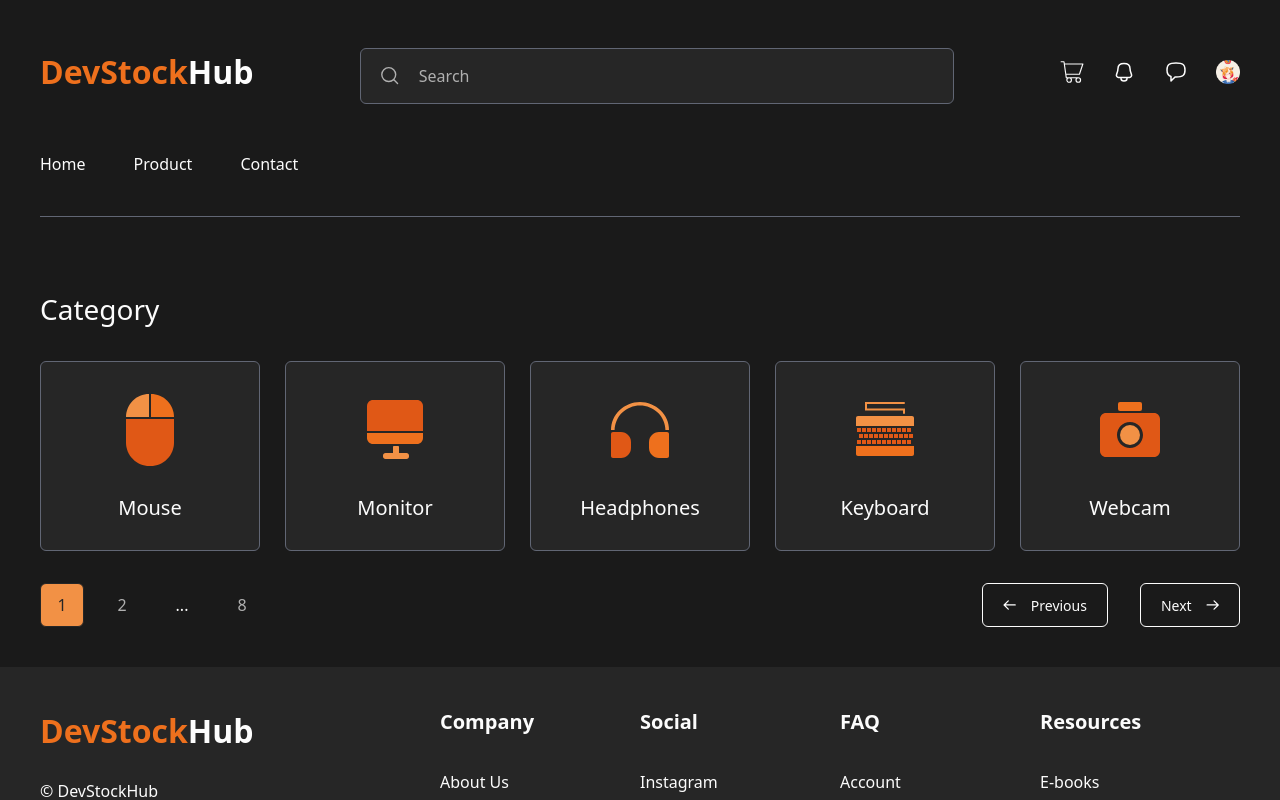
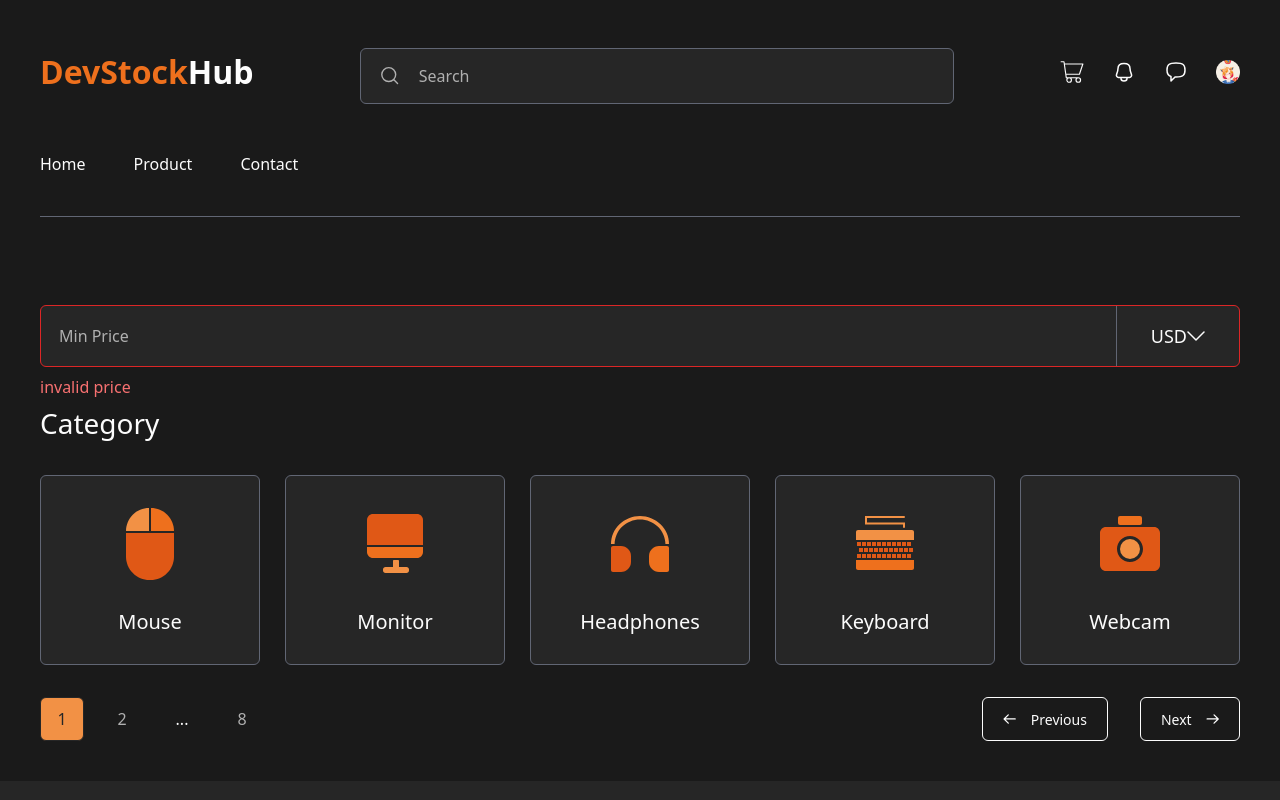
Before and after one commit to kozlofski/mod3_shop, a Next.js app: page /componentLab in a window 1280 px wide. Shown: the top 800 px of the page. Built offline with nearby package versions, Linux system fonts and the light colour scheme.

Commit message:
input with dropdown - stage 1

```diff
--- a/app/componentLab/page.tsx
+++ b/app/componentLab/page.tsx
@@ -37,6 +37,15 @@ const inputData = {
 export default function Home() {
   return (
     <>
+      <Input id={"dupa"} value={"a"} data={{
+        placeholder: "Min Price",
+        error: "invalid price",
+        label: "",
+        helper: ""
+      }} size={"xl"}>
+
+        <Dropdown options={["USD", "EUR"]} className="xxl" inputDropdown />
+      </Input>
       <SectionWithHeader header="Category" >
         <CategoryBar ></CategoryBar>
         <Pagination currentPage={1} totalPages={8} />
--- a/components/basicComponents/Dropdown.tsx
+++ b/components/basicComponents/Dropdown.tsx
@@ -7,13 +7,14 @@ interface DropdownProps {
     // children: React.ReactNode,
     options: string[],
     className: string,
-    disabled?: true,
+    disabled?: boolean,
+    inputDropdown?: boolean,
     onClick?: () => void
 }
 
 //onClick={() => setSelected(idx)}
 
-const Dropdown = ({ className, disabled, options }: DropdownProps) => {
+const Dropdown = ({ className, disabled, options, inputDropdown }: DropdownProps) => {
     const [opened, setOpened] = useState(false)
     const [selected, setSelected] = useState(0)
 
@@ -26,7 +27,7 @@ const Dropdown = ({ className, disabled, options }: DropdownProps) => {
 
     return (
         <div className={`dropdown`}>
-            <div className={`framedComponent dropdown-bar dropdown-bar-${className}`} onClick={setOptionsVisibility}>
+            <div className={`${inputDropdown || "framedComponent"} dropdown-bar dropdown-bar-${className}`} onClick={setOptionsVisibility}>
                 <h2 className="accHeader" >{options[selected]}</h2>
                 <div className={`${opened ? "rotate-540 duration-300" : "duration-300"}`}>
                     <FilterArrow />
@@ -40,7 +41,7 @@ const Dropdown = ({ className, disabled, options }: DropdownProps) => {
                             key={idx}
                             onClick={() => handleClickOption(idx)} >
                             {option}
-                            {idx === selected && <Tick></Tick>}
+                            {idx === selected && <span className="w-[16px]"><Tick /></span>}
                         </li>
                         )
                     })
--- a/components/basicComponents/Input.tsx
+++ b/components/basicComponents/Input.tsx
@@ -9,14 +9,14 @@ interface InputProps {
     className?: string,
     disabled?: true,
     size: string,
-    // children: React.ReactNode,
+    children: React.ReactNode,
     leftIcon?: React.ReactNode,
     rightIcon?: React.ReactNode,
     text?: string,
     onClick?: () => void
 }
 
-const Input = ({ value, data: { placeholder, error, label, helper }, id, className, disabled, size, leftIcon, text, rightIcon }: InputProps) => {
+const Input = ({ value, data: { placeholder, error, label, helper }, id, className, children, disabled, size, leftIcon, text, rightIcon }: InputProps) => {
     return (
         <div className={`input-container`}>
             <label className={`input-label input-label-${size}`}>{label}</label>
@@ -31,6 +31,7 @@ const Input = ({ value, data: { placeholder, error, label, helper }, id, classNa
                     // value={value}
                     onClick={undefined}
                 />
+                {children && <div className={`inner-input-text inner-input-text-${size}`}>{children}</div>}
                 {text && <div className={`inner-input-text inner-input-text-${size}`}>{text}</div> || ""}
                 {rightIcon && <div className={`input-icon input-icon-${size} ${text && "input-right-icon-nextToText"}`}>{rightIcon}</div> || ""}
             </div>
--- a/styles/dropdowns.css
+++ b/styles/dropdowns.css
@@ -1,16 +1,18 @@
 @layer {
     .dropdown {
         @apply text-header w-full flex flex-col;
-        @apply gap-[6px]
+        @apply gap-[6px];
+        @apply relative;
     }
 
     .dropdown-bar {
         @apply flex flex-row justify-between items-center;
-        @apply px-[16px]
+        @apply px-[16px];
     }
 
     .dropdown-options {
         @apply overflow-y-scroll overflow-x-hidden;
+        @apply absolute w-full left-0;
 
         @apply flex flex-col;
 
@@ -37,7 +39,7 @@
     }
 
     .dropdown-option {
-        @apply flex flex-row justify-between items-center;
+        @apply w-full flex flex-row justify-between items-center;
     }
 
     .option-selected {
@@ -48,8 +50,9 @@
         @apply h-[60px] text-[18px] py-[16px];
     }
 
+    /* #todo top props for all sizes */
     .dropdown-options-xxl {
-        @apply p-[16px] max-h-[172px];
+        @apply p-[16px] max-h-[172px] top-[66px];
     }
 
     .dropdown-option-xxl {
```
